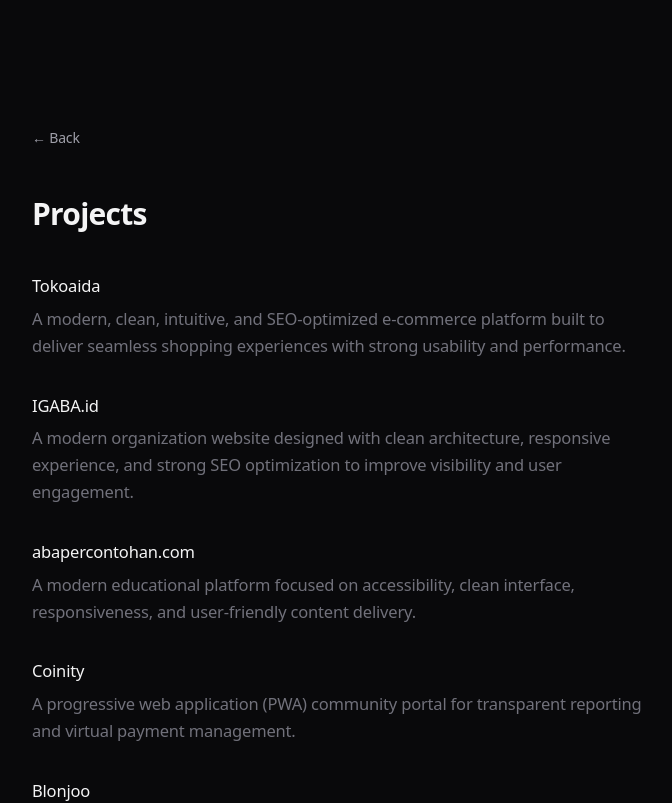
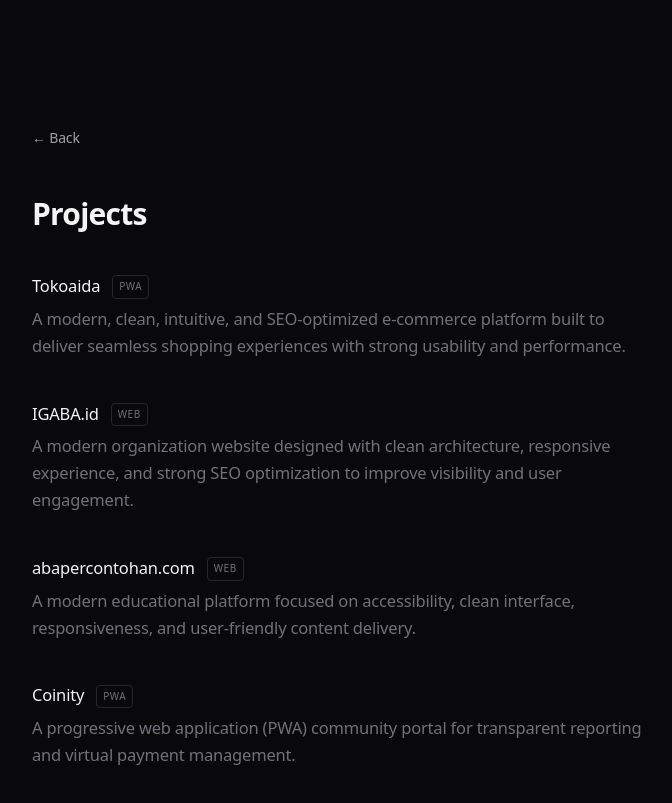
Before and after one commit to Ismawant0/portfolio, a Next.js app: page /projects in a window 1280 px wide. Shown: the top 803 px of the page, without its empty margins (296-968 px from the left). Built offline with nearby package versions, Linux system fonts and the light colour scheme.

Commit message:
Update Coinity URL and add project category tags (PWA/WEB)

```diff
--- a/src/app/projects/page.tsx
+++ b/src/app/projects/page.tsx
@@ -1,17 +1,22 @@
 import Link from "next/link";
 import { projects } from "@/data/projects";
 
-function ProjectLink({ title, description, href }: { title: string; description: string; href: string }) {
+function ProjectLink({ title, description, href, category }: { title: string; description: string; href: string; category: string }) {
   return (
-    <div className="mb-8">
+    <div className="mb-10">
       <a
         href={href}
         target="_blank"
         rel="noopener noreferrer"
         className="group block"
       >
-        <div className="text-zinc-100 font-medium border-b border-transparent group-hover:border-zinc-700 transition-all w-fit mb-1">
-          {title}
+        <div className="flex items-center gap-3 mb-1">
+          <div className="text-zinc-100 font-medium border-b border-transparent group-hover:border-zinc-700 transition-all w-fit">
+            {title}
+          </div>
+          <span className="text-[10px] font-mono px-1.5 py-0.5 rounded border border-zinc-800 text-zinc-500 tracking-wider">
+            {category}
+          </span>
         </div>
         <div className="text-zinc-500 font-light leading-relaxed">
           {description}
@@ -44,6 +49,7 @@
               title={project.title}
               description={project.description}
               href={project.liveUrl || "#"}
+              category={project.category}
             />
           ))}
         </div>
--- a/src/data/projects.ts
+++ b/src/data/projects.ts
@@ -5,6 +5,7 @@
   title: string;
   role: string;
   description: string;
+  category: "PWA" | "WEB";
   problemSolved?: string;
   highlights?: string[];
   techStack: string[];
@@ -19,6 +20,7 @@
     id: "tokoaida",
     title: "Tokoaida",
     role: "Front-End Developer",
+    category: "PWA",
     description:
       "A modern, clean, intuitive, and SEO-optimized e-commerce platform built to deliver seamless shopping experiences with strong usability and performance.",
     problemSolved: "Streamlined the digital shopping journey for specialized products, focusing on conversion rates and mobile-first accessibility.",
@@ -39,6 +41,7 @@
     id: "igaba",
     title: "IGABA.id",
     role: "Front-End Developer",
+    category: "WEB",
     description:
       "A modern organization website designed with clean architecture, responsive experience, and strong SEO optimization to improve visibility and user engagement.",
     problemSolved: "Centralized organizational content into a structured, SEO-friendly hub that significantly improved public reach and accessibility.",
@@ -58,6 +61,7 @@
     id: "abapercontohan",
     title: "abapercontohan.com",
     role: "Front-End Developer",
+    category: "WEB",
     description:
       "A modern educational platform focused on accessibility, clean interface, responsiveness, and user-friendly content delivery.",
     problemSolved: "Created a simplified, high-performance interface for educational resources, ensuring zero friction for users across all devices.",
@@ -71,6 +75,7 @@
     id: "coinity",
     title: "Coinity",
     role: "Product & Front-End Developer",
+    category: "PWA",
     description:
       "A progressive web application (PWA) community portal for transparent reporting and virtual payment management.",
     problemSolved: "Implemented a transparent, real-time reporting system coupled with a secure virtual payment workflow for community management.",
@@ -81,15 +86,16 @@
       "Transparency system",
     ],
     techStack: ["Next.js", "TypeScript", "Tailwind CSS", "PWA"],
-    liveUrl: "#",
+    liveUrl: "https://coinity-f05d8.web.app/",
     githubUrl: "#",
     image: "/images/projects/coinity.png",
-    icon: "https://www.google.com/s2/favicons?domain=coinity.id&sz=128",
+    icon: "https://www.google.com/s2/favicons?domain=coinity-f05d8.web.app&sz=128",
   },
   {
     id: "blonjoo",
     title: "Blonjoo",
     role: "Front-End Developer",
+    category: "PWA",
     description: "A modern and clean e-commerce platform for household essentials, designed with a focus on simplicity and a seamless shopping experience.",
     techStack: ["React", "Tailwind CSS", "Firebase"],
     liveUrl: "https://blonjoodb-104e5.web.app/",
@@ -100,6 +106,7 @@
     id: "1home",
     title: "1Home",
     role: "Full-Stack Developer",
+    category: "PWA",
     description: "A collaborative family financial management platform designed to streamline tracking and synchronize household expenses among family members in real-time.",
     problemSolved: "Simplified household budgeting by centralizing financial data and enabling real-time collaboration, ensuring complete financial transparency within the family.",
     techStack: ["React", "Firebase", "Tailwind CSS"],
```
